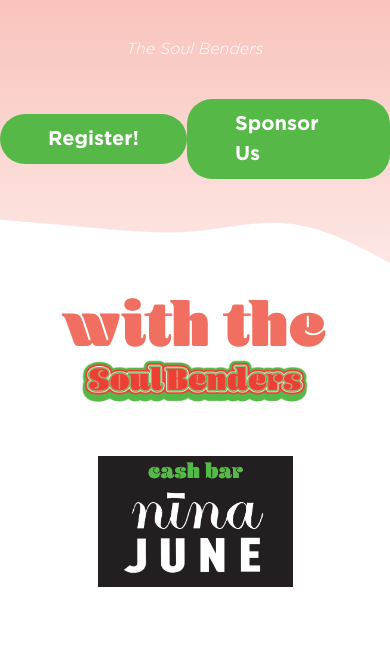
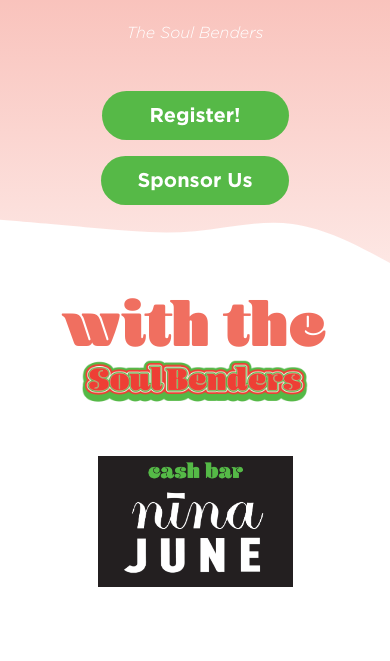
Before and after one commit to SethY8s/Summer-Smash, a plain HTML site: page index.html in a window 390 px wide. Shown: the part 1054-1715 px from the top of the page. Drawn offline with nearby package versions, Linux system fonts and the light colour scheme.

Commit message:
fixed buttons mobile

```diff
--- a/index.html
+++ b/index.html
@@ -4,7 +4,7 @@
     <meta charset="UTF-8" />
     <meta http-equiv="X-UA-Compatible" content="IE=edge" />
     <meta name="viewport" content="width=device-width, initial-scale=1.0" />
-    <!-- <meta name="robots" content="noindex" /> -->
+    <meta name="robots" content="noindex" />
     <title>Summer Smash</title>
     <!-- CSS only -->
     <link
--- a/sass/components/_about.scss
+++ b/sass/components/_about.scss
@@ -68,17 +68,22 @@
         font-family: gothemlight;
       }
       .about-buttons-mobile {
+        width: 90%;
+        height: 7rem;
+        display: flex;
+        flex-direction: column;
+        justify-content: space-evenly;
+
+        @include respond(phone) {
+          flex-direction: row;
+        }
+
         @include respond(tab-port) {
           display: none;
         }
 
-        width: 100%;
-        height: 5rem;
-        display: flex;
-        flex-direction: row;
-        justify-content: space-evenly;
-
         a {
+          margin-top: 1rem;
           // added
           font-size: 20px;
           font-family: gothemBold;
@@ -92,6 +97,9 @@
           @include respond(tab-port) {
             display: none;
           }
+        }
+        .sponsor-button {
+          padding: 0.6rem 2.26rem;
         }
       }
     }
@@ -112,10 +120,8 @@
         width: 45%;
       }
 
-
       @include respond(medium-desk) {
         width: 35%;
-
       }
 
       h2 {
@@ -141,6 +147,7 @@
 
       .about-buttons {
         display: none;
+
         @include respond(tab-port) {
           width: 100%;
           margin-right: 7rem;
@@ -148,7 +155,6 @@
           display: flex;
           justify-content: space-evenly;
         }
-
 
         a {
           // added
@@ -203,5 +209,4 @@
 }
 
 @media only screen and (max-width: 1001px) and (min-width: 901px) {
-
 }
```
Also changed, not shown: css/style.css, 1 other file.
